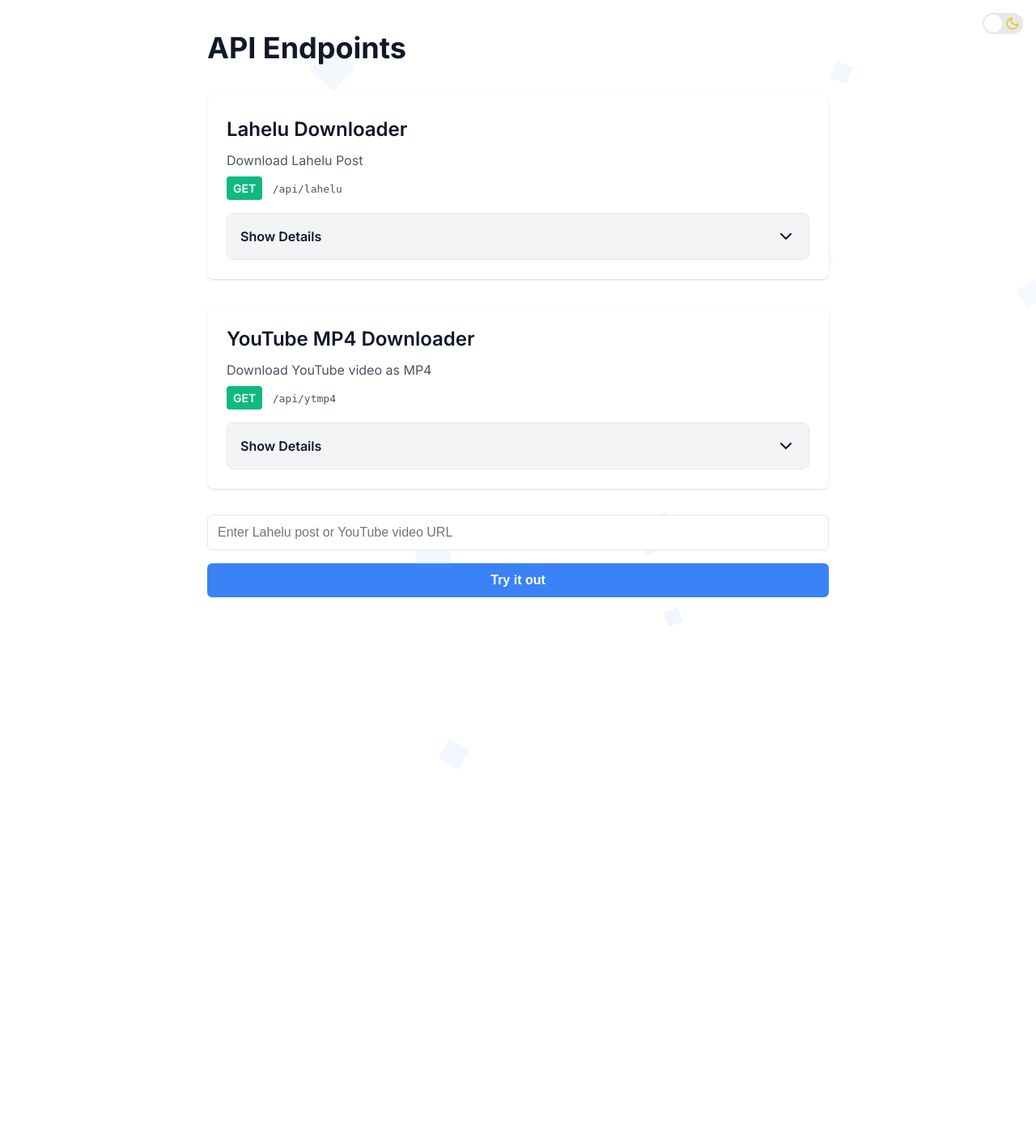
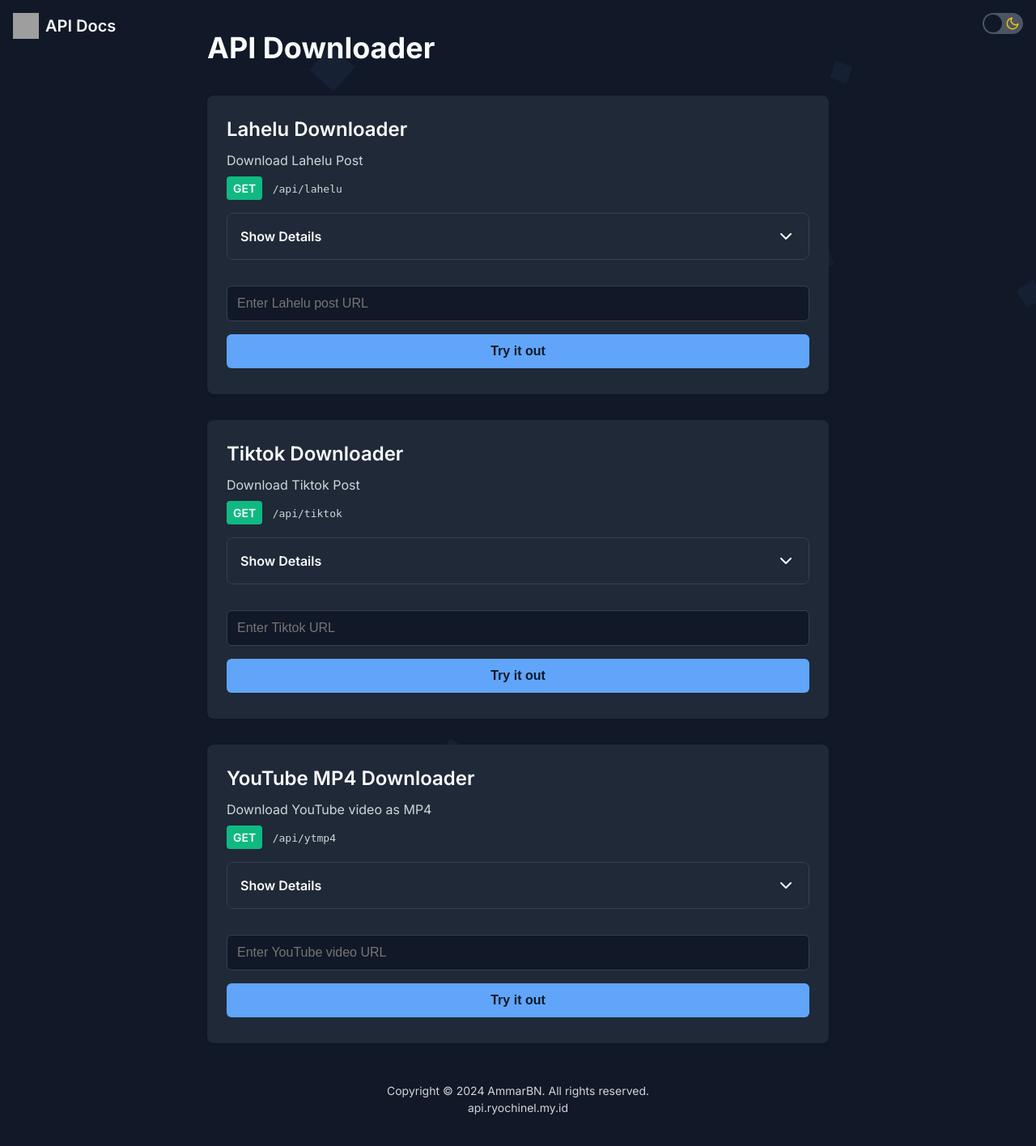
Before and after one commit to Hoshiyuki-Api/Swagger-Api, a Flask app: template templates/api-docs.html in a window 1280 px wide. Shown: the top 1416 px of the page at 81% size. Run offline with Flask 2, Linux system fonts and the light colour scheme; the template is opened without the code that fills it, so the values that code supplies are empty; grey boxes are pictures that could not be loaded.

Commit message:
Update api-docs.html

```diff
--- a/templates/api-docs.html
+++ b/templates/api-docs.html
@@ -3,10 +3,38 @@
 <head>
     <meta charset="UTF-8">
     <meta name="viewport" content="width=device-width, initial-scale=1.0">
+    <link rel="icon" href="https://i.ibb.co.com/sH8sDrm/img-icon.png" type="image/x-icon">
     <title>API Docs</title>
     <link href="https://fonts.googleapis.com/css2?family=Inter:wght@400;500;600;700&display=swap" rel="stylesheet">
     <style>
         :root {
+            --bg-primary: #111827;
+            --bg-secondary: #1f2937;
+            --text-primary: #f9fafb;
+            --text-secondary: #d1d5db;
+            --accent-color: #60a5fa;
+            --border-color: #374151;
+            --card-bg: #1f2937;
+            --button-bg: #60a5fa;
+            --button-text: #111827;
+            --toggle-bg: #4b5563;
+            --toggle-circle: #111827;
+            --square-color: rgba(96, 165, 250, 0.1);
+            /* --bg-primary: #ffffff;
+            --bg-secondary: #f3f4f6;
+            --text-primary: #111827;
+            --text-secondary: #4b5563;
+            --accent-color: #3b82f6;
+            --border-color: #e5e7eb;
+            --card-bg: #ffffff;
+            --button-bg: #3b82f6;
+            --button-text: #ffffff;
+            --toggle-bg: #e5e7eb;
+            --toggle-circle: #ffffff;
+            --square-color: rgba(59, 130, 246, 0.1); */
+        }
+
+        .light {
             --bg-primary: #ffffff;
             --bg-secondary: #f3f4f6;
             --text-primary: #111827;
@@ -19,10 +47,7 @@
             --toggle-bg: #e5e7eb;
             --toggle-circle: #ffffff;
             --square-color: rgba(59, 130, 246, 0.1);
-        }
-
-        .dark {
-            --bg-primary: #111827;
+            /* --bg-primary: #111827;
             --bg-secondary: #1f2937;
             --text-primary: #f9fafb;
             --text-secondary: #d1d5db;
@@ -33,7 +58,7 @@
             --button-text: #111827;
             --toggle-bg: #4b5563;
             --toggle-circle: #111827;
-            --square-color: rgba(96, 165, 250, 0.1);
+            --square-color: rgba(96, 165, 250, 0.1); */
         }
 
         * {
@@ -272,10 +297,48 @@
                 right: 0.5rem;
             }
         }
+
+        .copyright {
+            text-align: center;
+            padding: 1rem;
+            color: var(--text-secondary);
+            font-size: 0.875rem;
+        }
+
+        .logo-container {
+            position: fixed;
+            top: 1rem;
+            left: 1rem;
+            z-index: 1000;
+            display: flex;
+            align-items: center;
+            gap: 0.5rem;
+        }
+
+        .logo-container img {
+            width: 32px;
+            height: 32px;
+        }
+
+        .logo-container span {
+            font-weight: 600;
+            font-size: 1.25rem;
+            color: var(--text-primary);
+        }
+
+        .error-message {
+            color: #ef4444;
+            margin-top: 0.5rem;
+            font-size: 0.875rem;
+        }
     </style>
 </head>
 <body>
     <div class="animated-background" id="animated-background"></div>
+    <div class="logo-container">
+        <img src="https://i.ibb.co.com/sH8sDrm/img-icon.png" alt="Logo" onerror="this.onerror=null; this.src='https://api.ryochinel.my.id/favicon.ico';">
+        <span>API Docs</span>
+    </div>
     <div class="theme-toggle">
         <input type="checkbox" id="theme-toggle" class="theme-toggle-checkbox">
         <label for="theme-toggle" class="theme-toggle-label">
@@ -284,7 +347,7 @@
         </label>
     </div>
     <div class="container">
-        <h1>API Endpoints</h1>
+        <h1>API Downloader</h1>
         <div class="endpoint">
             <h2>Lahelu Downloader</h2>
             <p class="endpoint-description">Download Lahelu Post</p>
@@ -319,6 +382,47 @@
 }</pre>
                 </div>
             </div>
+            <div class="input-group">
+                <input type="text" id="apiUrl1" placeholder="Enter Lahelu post URL">
+                <button onclick="tryItOut('apiUrl1', 'errorMsg1', '/api/lahelu')">Try it out</button>
+                <p id="errorMsg1" class="error-message"></p>
+            </div>
+        </div>
+        <div class="endpoint">
+            <h2>Tiktok Downloader</h2>
+            <p class="endpoint-description">Download Tiktok Post</p>
+            <span class="endpoint-method">GET</span>
+            <span class="endpoint-url">/api/tiktok</span>
+            <div class="details">
+                <div class="details-title" onclick="toggleDetails(this)" aria-expanded="false">
+                    <span>Show Details</span>
+                    <svg xmlns="http://www.w3.org/2000/svg" width="24" height="24" viewBox="0 0 24 24" fill="none" stroke="currentColor" stroke-width="2" stroke-linecap="round" stroke-linejoin="round">
+                        <polyline points="6 9 12 15 18 9"></polyline>
+                    </svg>
+                </div>
+                <div class="details-content">
+                    <h3>Sample Request:</h3>
+                    <pre>{
+    "url": "https://www.tiktok.com/@f4ottball/video/7439042323516001592?is_from_webapp=1&sender_device=pc"
+}</pre>
+                    <h3>Sample Response:</h3>
+                    <pre>{
+    "creator": "AmmarBN",
+    "result": {
+        "cover": "https://example.com/image.jpeg",
+        "no_watermark": "https://example.com/download",
+        "origin_cover": "https://example.com/download",
+        "title": "Title Video"
+        }
+}
+}</pre>
+                </div>
+            </div>
+            <div class="input-group">
+                <input type="text" id="apiUrl2" placeholder="Enter Tiktok URL">
+                <button onclick="tryItOut('apiUrl2', 'errorMsg2', '/api/tiktok')">Try it out</button>
+                <p id="errorMsg2" class="error-message"></p>
+            </div>
         </div>
         <div class="endpoint">
             <h2>YouTube MP4 Downloader</h2>
@@ -349,13 +453,17 @@
 }</pre>
                 </div>
             </div>
+            <div class="input-group">
+                <input type="text" id="apiUrl3" placeholder="Enter YouTube video URL">
+                <button onclick="tryItOut('apiUrl3', 'errorMsg3', '/api/ytmp4')">Try it out</button>
+                <p id="errorMsg3" class="error-message"></p>
+            </div>
         </div>
-        <div class="input-group">
-            <input type="text" id="apiUrl" placeholder="Enter Lahelu post or YouTube video URL">
-            <button onclick="tryItOut()">Try it out</button>
+        <div class="copyright">
+            Copyright © 2024 AmmarBN. All rights reserved.<br>api.ryochinel.my.id
         </div>
     </div>
-    <script>
+<script>
         function toggleDetails(element) {
             const detailsContent = element.nextElementSibling;
             const isOpen = detailsContent.style.display === 'block';
@@ -367,15 +475,22 @@
         }
 
         function toggleTheme() {
-            document.body.classList.toggle('dark');
+            document.body.classList.toggle('light');
             createSquares(); // Recreate squares when toggling theme
         }
 
-        function tryItOut() {
-            // const apiUrl = document.getElementById('apiUrl').value;
+        function tryItOut(inputId, errorMsgId, apiEndpoint) {
+            const apiUrl = document.getElementById(inputId).value;
+            const errorMsg = document.getElementById(errorMsgId);
+
+            if (!apiUrl.trim()) {
+                errorMsg.textContent = "Please enter a URL before submitting.";
+                return;
+            }
+
+            errorMsg.textContent = ""; // Clear any previous error message
             console.log('Trying out with URL:', apiUrl);
-            window.location.href = "https://api.ryochinel.my.id/api/lahelu?url=",apiUrl,"&apikey=yk";
-            // Implement the API call logic here
+            window.location.href = `https://api.ryochinel.my.id${apiEndpoint}?url=${encodeURIComponent(apiUrl)}&apikey=yk`;
         }
 
         document.getElementById('theme-toggle').addEventListener('change', toggleTheme);
```
